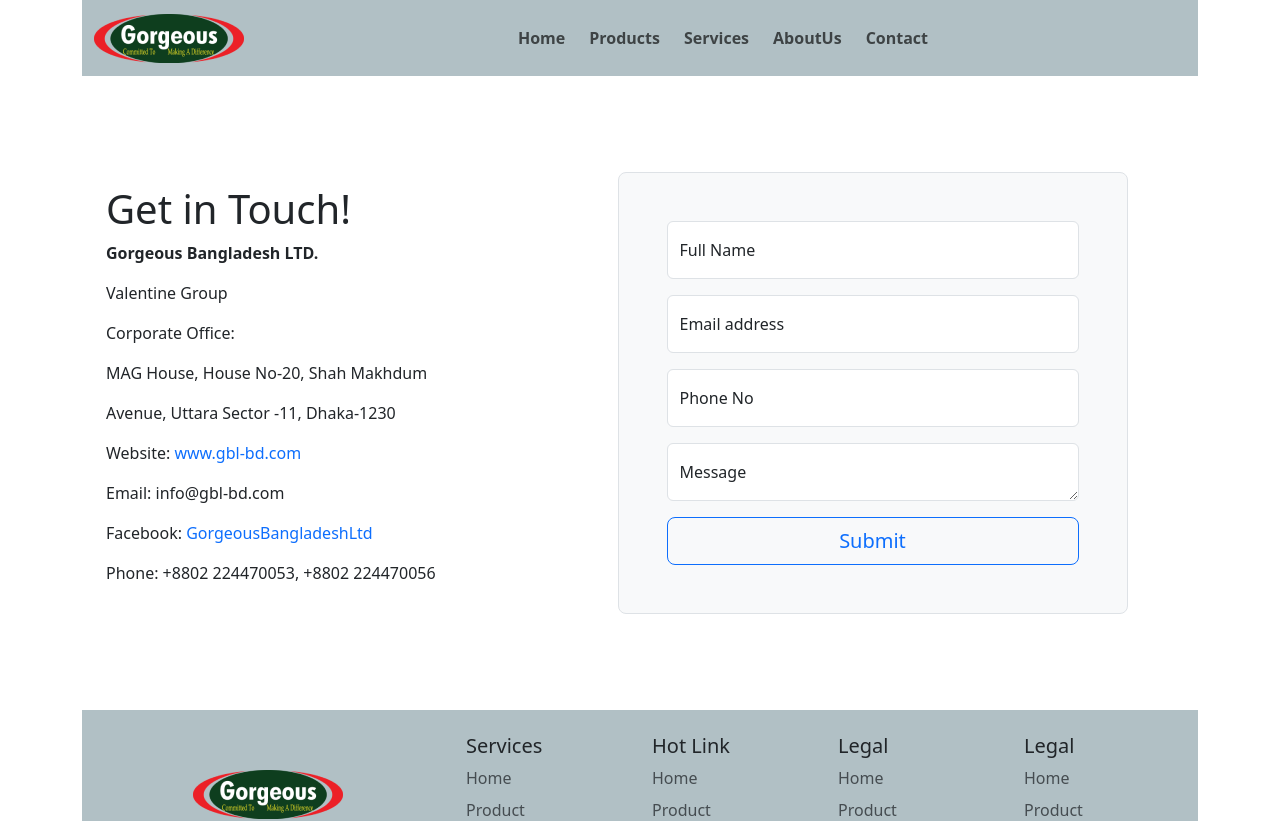
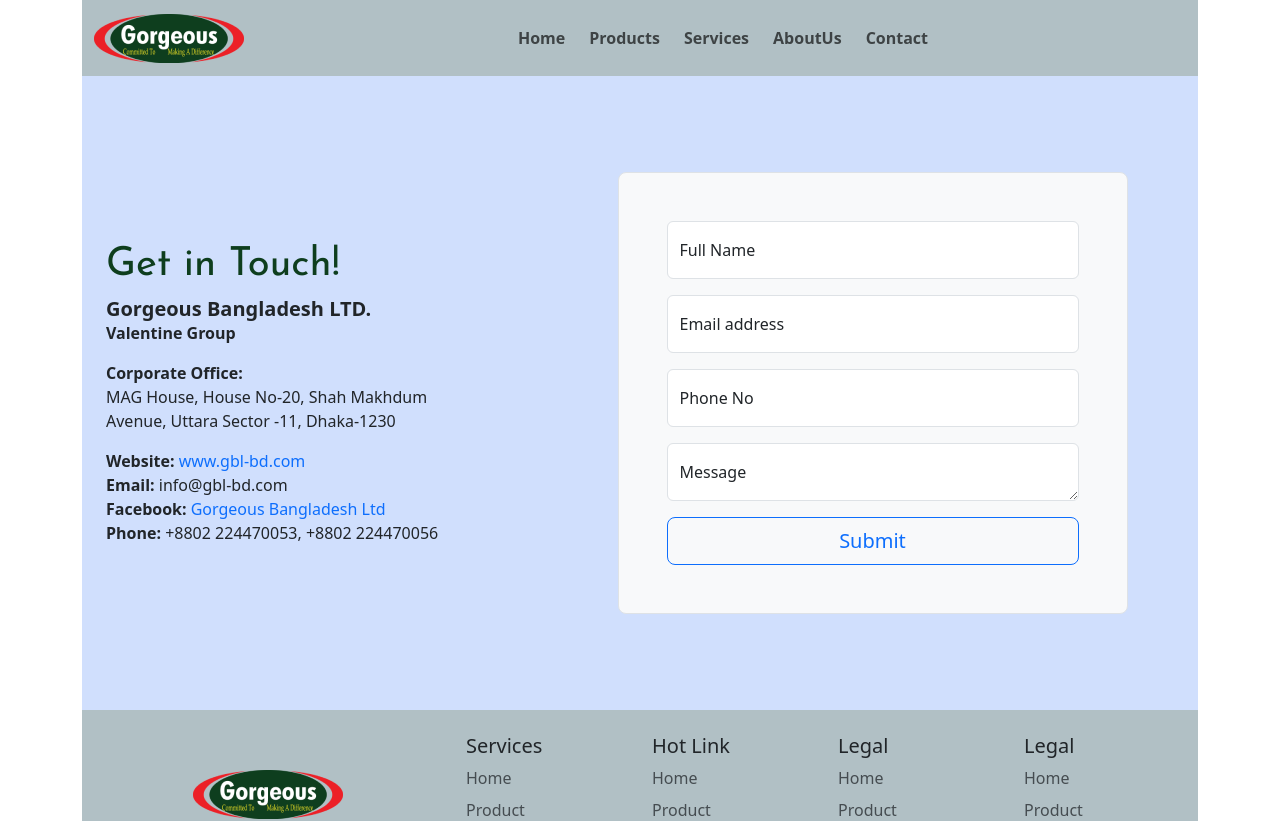
Before and after one commit to tuhinshuvra/gorgeousBangladeshLimited, a React (Create React App) app: page /contact in a window 1280 px wide. Shown: the top 821 px of the page. Built offline with nearby package versions, Linux system fonts and the light colour scheme.

Commit message:
added and updated to font

```diff
--- a/public/index.html
+++ b/public/index.html
@@ -28,7 +28,7 @@
       work correctly both with client-side routing and a non-root public URL.
       Learn how to configure a non-root public URL by running `npm run build`.
     -->
-  <title>GBL App</title>
+  <title>Gorgeous Bangladesh Ltd</title>
 </head>
 
 <body>
--- a/src/Pages/Contact/Contact.js
+++ b/src/Pages/Contact/Contact.js
@@ -1,23 +1,27 @@
 import React from 'react';
-import { Link } from 'react-router-dom';
+import { Link, Route, Router, Switch } from 'react-router-dom';
 
 const Contact = () => {
+
     return (
-        <div className=''>
-            <div className="col-lg-12 px-4 py-5">
+        <div className="contact_bg col-lg-12 px-4 py-5" style={{ backgroundColor: '#D0DFFD' }}>
             <div className="row align-items-center g-lg-5 py-5">
                 <div className="col-lg-5 text-center text-lg-start">
-                        <div className="">
+                    <div className=" mb-lg-0 mb-4 ">
                         <h1 className="text-3xl font-bold mb-2">Get in Touch!</h1>
-                            <p className=' fw-bold' >Gorgeous Bangladesh LTD.</p>
-                            <p> Valentine Group</p>
-                            <p> Corporate Office: </p>
-                            <p>MAG House, House No-20, Shah Makhdum</p>
+                        <h5 className=' mb-0'><b>Gorgeous Bangladesh LTD.</b></h5>
+                        <p><b>Valentine Group</b> </p>
+                        <p className=' mb-0'><b>Corporate Office:</b></p>
+                        <p className=' mb-0'>MAG House, House No-20, Shah Makhdum</p>
                         <p>Avenue, Uttara Sector -11, Dhaka-1230</p>
-                            <p>Website: <Link className=' text-decoration-none' to="www.gbl-bd.com">www.gbl-bd.com</Link> </p>
-                            <p>Email: info@gbl-bd.com</p>
-                            <p>Facebook: <Link className=' text-decoration-none' to="https://www.facebook.com/GorgeousBangladeshLtd">GorgeousBangladeshLtd</Link>  </p>
-                            <p>Phone: +8802 224470053, +8802 224470056</p>
+                        <p className=' mb-0'><b>Website:</b>
+                            <Link className=' text-decoration-none' to="/"> www.gbl-bd.com</Link>
+                        </p>
+                        <p className=' mb-0'><b>Email:</b> info@gbl-bd.com</p>
+                        <p className=' mb-0'><b>Facebook:</b>
+                            <a className=' text-decoration-none' href="https://www.facebook.com/GorgeousBangladeshLtd" target="_blank" > Gorgeous Bangladesh Ltd</a> <br />
+                        </p>
+                        <p className=' mb-0'><b>Phone:</b> +8802 224470053, +8802 224470056</p>
                     </div>
                 </div>
                 <div className="col-lg-6 mx-auto col-lg-5">
@@ -38,17 +42,8 @@
                             <textarea type="message" className="form-control" id="floatingInput" placeholder="Input message" />
                             <label htmlFor="floatingInput">Message</label>
                         </div>
-
-                            {/* <div className="checkbox mb-3">
-                                <label>
-                                    <input type="checkbox" value="remember-me" /> Remember me
-                                </label>
-                            </div> */}
                         <button className="w-100 btn btn-lg btn-outline-primary" type="submit">Submit</button>
-                            {/* <hr className="my-4" /> */}
-                            {/* <small className="text-muted">By clicking Sign up, you agree to the terms of use.</small> */}
                     </form>
-                    </div>
                 </div>
             </div>
         </div>
--- a/src/Pages/Hero/Hero.css
+++ b/src/Pages/Hero/Hero.css
@@ -9,3 +9,9 @@
     width: 86%;
     height: 280px;
 }
+
+h1 {
+    font-family: 'Josefin Sans', sans-serif;
+    color: #0E3E1E;
+    /* font-size: 200px; */
+}
--- a/src/index.css
+++ b/src/index.css
@@ -1,13 +1,13 @@
 body {
   margin: 0;
-  /* font-family: -apple-system, BlinkMacSystemFont, 'Segoe UI', 'Roboto', 'Oxygen',
+
+  font-family: 'Josefin Sans', sans-serif;
+  font-family: -apple-system, BlinkMacSystemFont, 'Segoe UI', 'Roboto', 'Oxygen',
     'Ubuntu', 'Cantarell', 'Fira Sans', 'Droid Sans', 'Helvetica Neue',
-    sans-serif;*/
+    sans-serif;
 
   -webkit-font-smoothing: antialiased;
   -moz-osx-font-smoothing: grayscale;
-
-  font-family: 'Josefin Sans', sans-serif;
 }
 
 code {
@@ -18,3 +18,10 @@
 /* .product_bg {
   background-color: rgba(113, 209, 113, 0.185);
 } */
+
+h1 {
+  font-family: 'Josefin Sans', sans-serif;
+  /* color: #0E3E1E; */
+  color: white;
+  font-size: 200px;
+}
```
Lines whose indentation alone changed are shown as unchanged.
